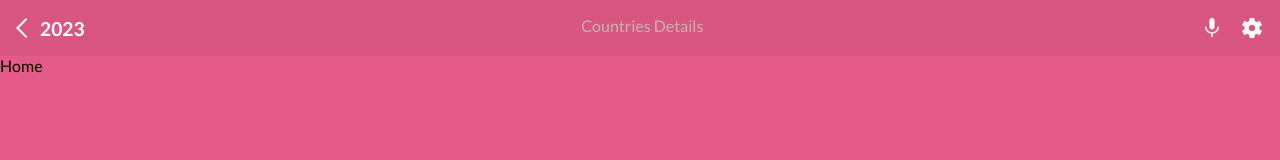
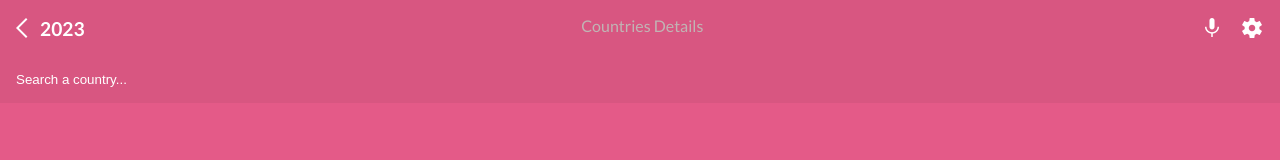
Before and after one commit to kensteph/countries-details, a React (Create React App) app: page / in a window 1280 px wide. Shown: the top 160 px of the page. Built offline with nearby package versions, Linux system fonts and the light colour scheme.

Commit message:
style the Search component.

```diff
--- a/src/components/Search.jsx
+++ b/src/components/Search.jsx
@@ -1,7 +1,9 @@
 import React from 'react';
 
 const Search = () => (
-  <div>Search</div>
+  <div className="searchContainer">
+    <input type="text" placeholder="Search a country..." />
+  </div>
 );
 
 export default Search;
--- a/src/index.css
+++ b/src/index.css
@@ -6,8 +6,13 @@
   padding: 0;
 }
 
+:root {
+  --bg--color: rgb(228, 90, 136);
+  --light-dark-bg: rgba(21, 21, 21, 0.059);
+}
+
 body {
-  background-color: rgb(228, 90, 136);
+  background-color: var(--bg--color);
   font-family: 'Lato', sans-serif;
 }
 
@@ -15,12 +20,14 @@ body {
   font-variation-settings: 'FILL' 1, 'wght' 400, 'GRAD' 0, 'opsz' 48;
 }
 
+/* ===================== HEADER SECTION ============================ */
+
 header {
   color: white;
   display: flex;
   padding: 1rem;
   justify-content: space-between;
-  background-color: rgba(21, 21, 21, 0.059);
+  background-color: var(--light-dark-bg);
 }
 
 .icon {
@@ -48,3 +55,23 @@ header {
   display: flex;
   gap: 1rem;
 }
+
+/* ======================= SEARCH COMPONENT ======================= */
+
+.searchContainer {
+  display: flex;
+  background-color: var(--light-dark-bg);
+}
+
+input {
+  flex: 1;
+  padding: 1rem;
+  color: white;
+  background-color: transparent;
+  outline: none;
+  border: none;
+}
+
+input::placeholder {
+  color: white;
+}
--- a/src/pages/Home.jsx
+++ b/src/pages/Home.jsx
@@ -1,7 +1,10 @@
 import React from 'react';
+import Search from '../components/Search';
 
 const Home = () => (
-  <div>Home</div>
+  <>
+    <Search />
+  </>
 );
 
 export default Home;
```
